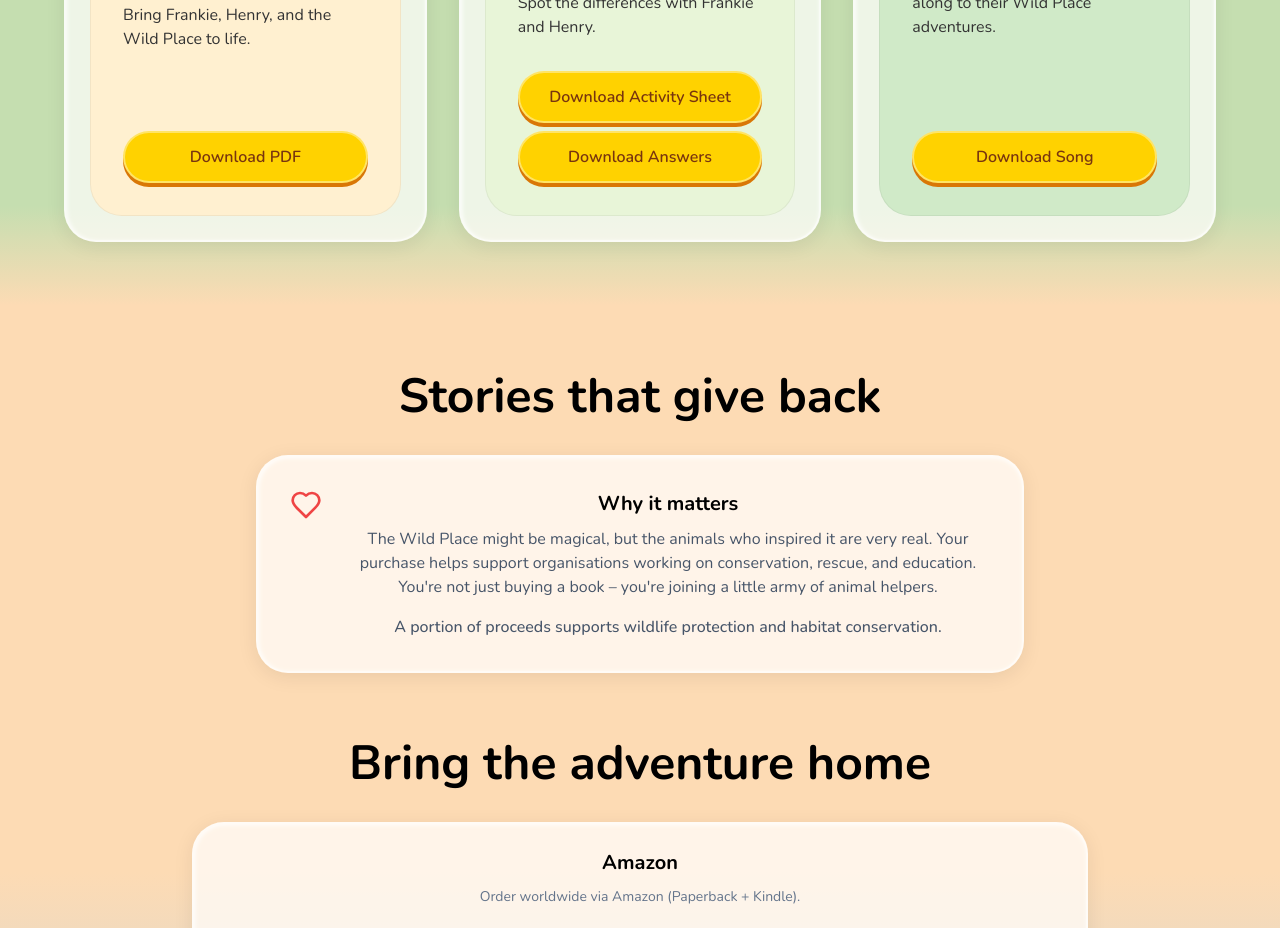
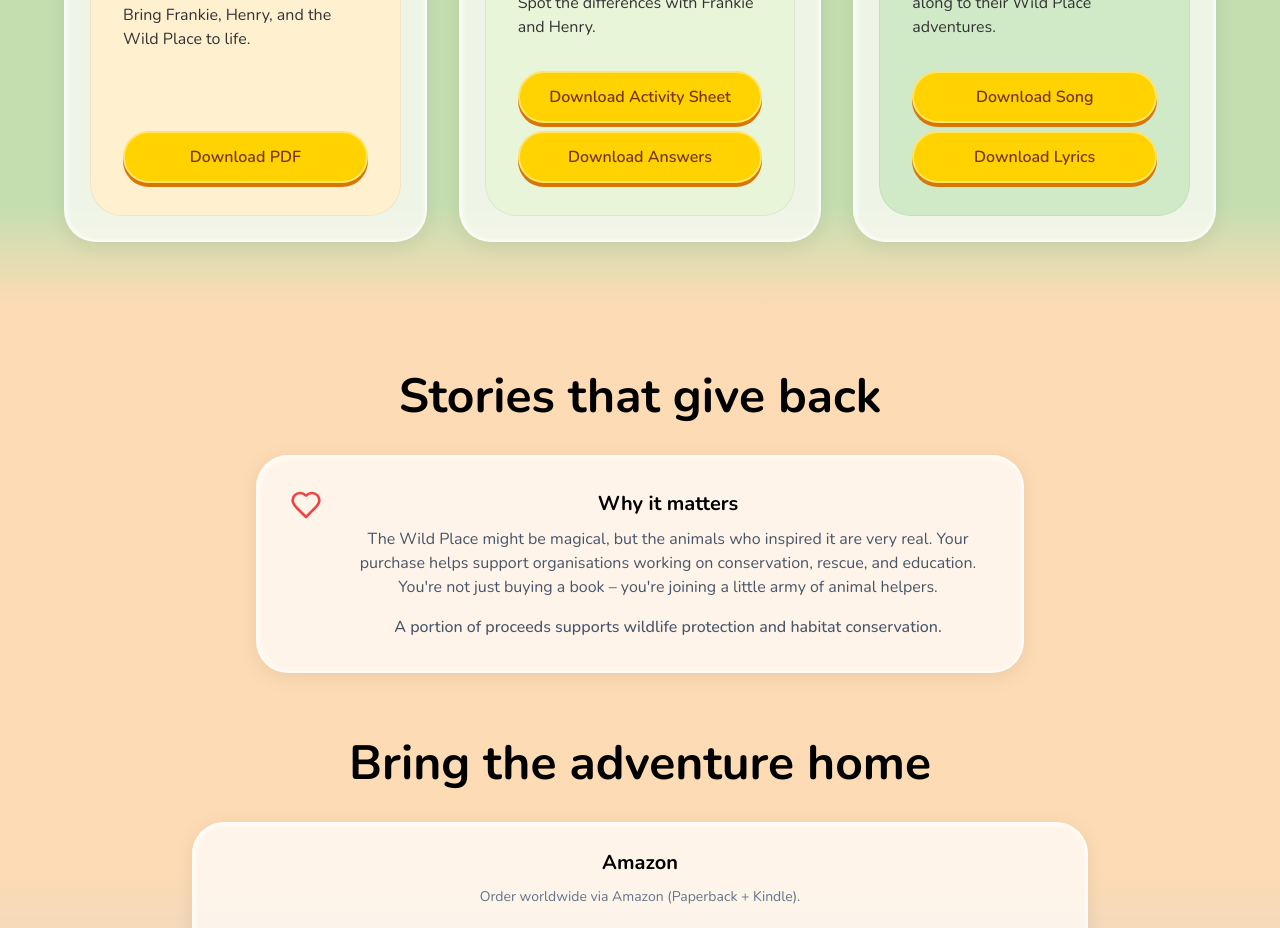
Before and after one commit to michelecameron21-art/Frankie-Henry-Website, a React (Vite) app: page / in a window 1280 px wide. Shown: the part 3220-4148 px from the top of the page. Built offline with nearby package versions, Linux system fonts and the light colour scheme.

Commit message:
Add sing-along lyrics PDF download to Sing Along card

```diff
--- a/src/components/Extras.jsx
+++ b/src/components/Extras.jsx
@@ -38,7 +38,10 @@ const extras = [
         color: 'bg-teal-100',
         typeColor: 'bg-teal-600',
         btnColor: 'bg-yellow-400',
-        downloads: [{ label: 'Download Song', file: '/assets/frankie-and-henry-song.mp3' }]
+        downloads: [
+            { label: 'Download Song', file: '/assets/frankie-and-henry-song.mp3' },
+            { label: 'Download Lyrics', file: '/assets/sing-along.pdf' }
+        ]
     }
 ];
 
```
Also changed, not shown: 1 other file (tests, documents, lock files or other folders).
